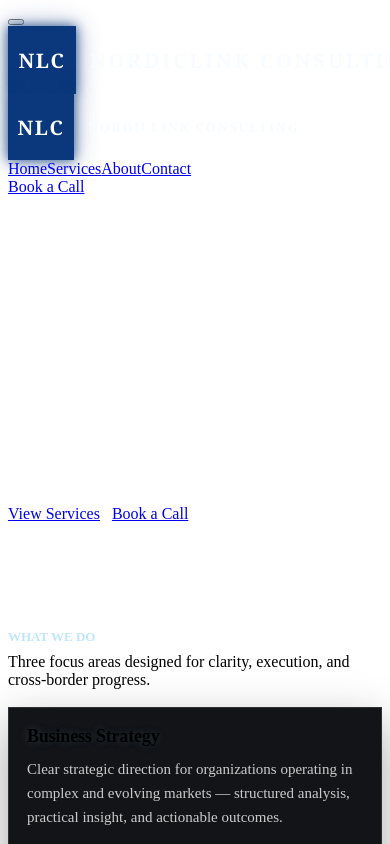
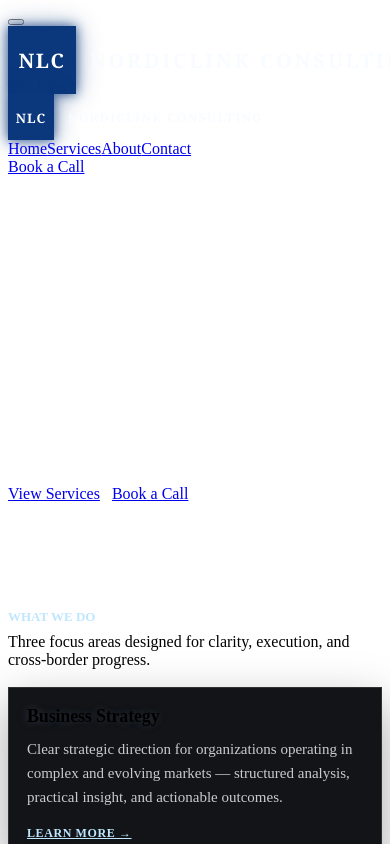
Before and after one commit to jeanalbertsen-svg/nordiclink-site, a React (Vite) app: page / in a window 390 px wide. Shown: the top 844 px of the page. Built offline with nearby package versions, Linux system fonts and the light colour scheme; the HTML template or start-up script is replaced by a standard one.

Commit message:
Update website styles

```diff
--- a/src/components/Header.jsx
+++ b/src/components/Header.jsx
@@ -37,11 +37,11 @@ export default function Header({ mobileOpen, setMobileOpen }) {
           {/* ✅ MOBILE LOGO */}
           <span className="logoMobile">
             <Logo
-              size={60}                 // ✅ smaller box on mobile
-              fontSize={20}
+              size={40}                 // ✅ smaller box on mobile
+              fontSize={13}
               borderWidth={3}
               borderColor="#0B387C"
-              nameSize={13}
+              nameSize={12}
               nameColor="rgba(255,255,255,0.72)"
               nameLetterSpacing="0.12em"
               nameMaxWidth={220}        // ✅ mobile wrap width
--- a/src/styles/global.css
+++ b/src/styles/global.css
@@ -414,7 +414,7 @@ h6{ font-size: 16px; line-height: 1.35; }
   h3{ font-size: 24px; line-height: 1.2; }
   h4{ font-size: 20px; }
   h5{ font-size: 18px; }
-  h6{ font-size: 13px; }
+  h6{ font-size: 15px; }
 
   .label{ font-size: 13px; }
 
```
